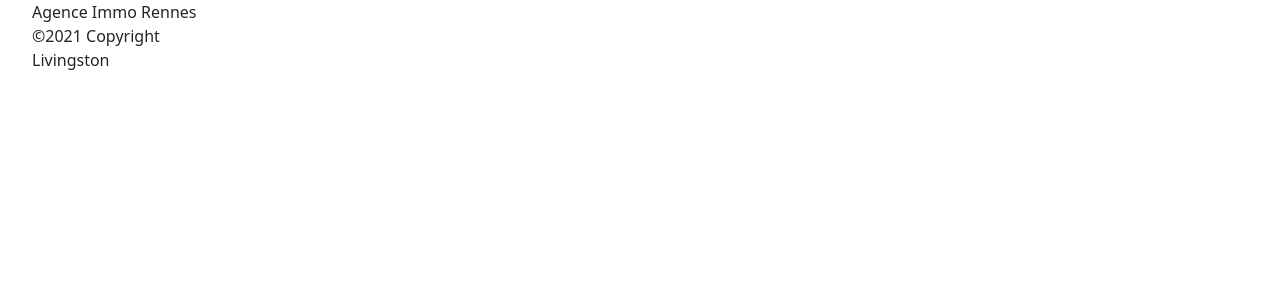
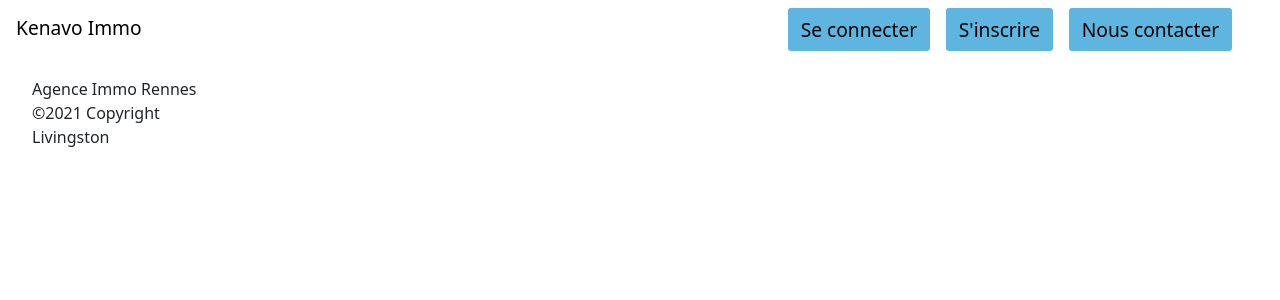
Before and after one commit to TheronBenjamin/AgenceImmo, a Symfony app: template templates/base.html.twig in a window 1280 px wide. Shown: the top 300 px of the page. Run offline with Twig, Linux system fonts and the light colour scheme; the template is opened without the code that fills it, so the values that code supplies are empty; some libraries are stand-ins or nearby versions.

Commit message:
header/index/base

```diff
--- a/composer.json
+++ b/composer.json
@@ -9,6 +9,7 @@
         "ext-iconv": "*",
         "composer/package-versions-deprecated": "1.11.99.4",
         "doctrine/annotations": "^1.0",
+        "doctrine/dbal": "^2.0",
         "doctrine/doctrine-bundle": "^2.5",
         "doctrine/doctrine-migrations-bundle": "^3.2",
         "doctrine/orm": "^2.10",
--- a/templates/base.html.twig
+++ b/templates/base.html.twig
@@ -13,9 +13,19 @@
         {% endblock %}
     </head>
     <body>
+        {% include 'inc/header.html.twig' %}
+
+        {% for label, messages in app.flashes %}
+            {% for message in messages %}
+                <div class="flash-{{ label }}">
+                    {{ message }}
+                </div>
+            {% endfor %}
+        {% endfor %}
+
         {% block body %}{% endblock %}
 
-       {% include 'inc/footer.html.twig'%}
+        {% include 'inc/footer.html.twig'%}
 
         {% block javascripts %}
             <script src="https://cdn.jsdelivr.net/npm/bootstrap@5.1.3/dist/js/bootstrap.bundle.min.js" integrity="sha384-ka7Sk0Gln4gmtz2MlQnikT1wXgYsOg+OMhuP+IlRH9sENBO0LRn5q+8nbTov4+1p" crossorigin="anonymous"></script>
--- a/templates/inc/header.html.twig
+++ b/templates/inc/header.html.twig
@@ -1,8 +1,8 @@
 <div class="d-flex justify-content-between m-3">
-    <h1><a href="#">Kenavo Immo</a></h1>
+    <h1><a href="{{ path('index') }}">Kenavo Immo</a></h1>
     <ul class="d-flex me-3">
-        <li class="me-3"><a href="#">Se connecter</a></li>
-        <li class="me-3"><a href="#">S'inscrire</a></li>
+        <li class="me-3"><a href="{{ path('app_login') }}">Se connecter</a></li>
+        <li class="me-3"><a href="{{ path('app_register') }}">S'inscrire</a></li>
         <li class="me-3"><a href="#">Nous contacter</a></li>
     </ul>
 </div>
--- a/templates/index/index.html.twig
+++ b/templates/index/index.html.twig
@@ -4,8 +4,6 @@
 
 {% block body %}
 
-    {% include 'inc/header.html.twig' %}
     <h1>Bienvenue chez Kenavo Immo</h1>
 
-
 {% endblock %}
```
Also changed, not shown: 3 other files.
